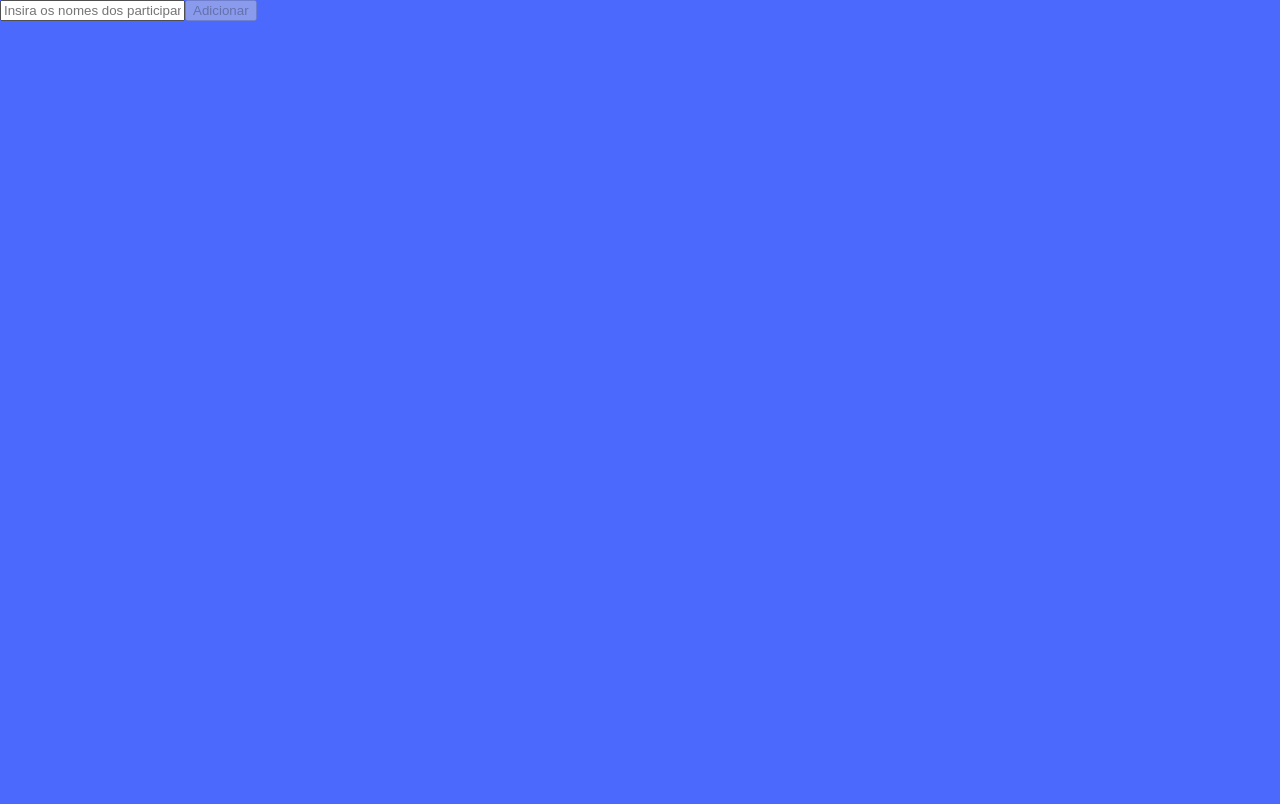
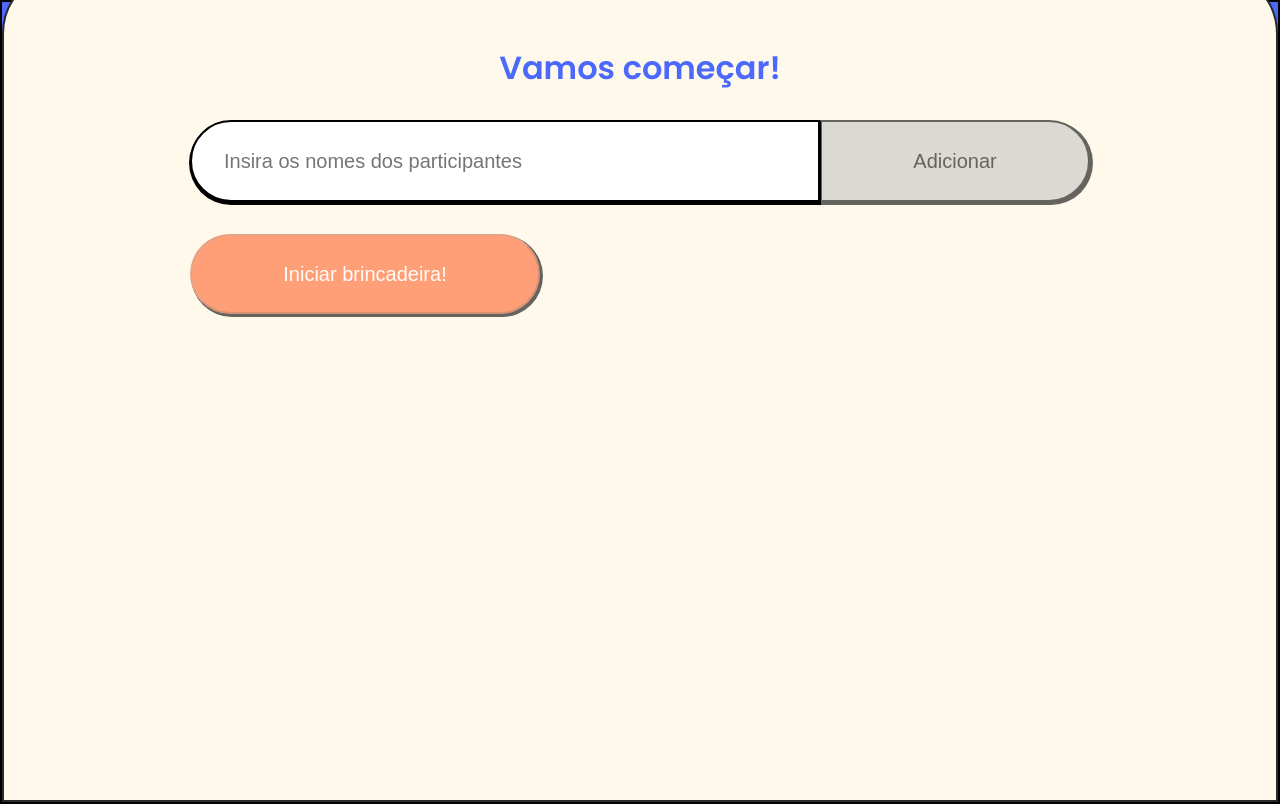
Before and after one commit to FellipeOliveiraBartalini/sorteador-de-amigo-secreto-alura, a React (Create React App) app: page / in a window 1280 px wide. Built offline with nearby package versions, Linux system fonts and the light colour scheme; the HTML template or start-up script is replaced by a standard one.

Commit message:
Add style

```diff
--- a/src/App.tsx
+++ b/src/App.tsx
@@ -1,8 +1,7 @@
 import React from 'react';
 import { BrowserRouter, Route, Routes } from 'react-router-dom';
 import { RecoilRoot } from 'recoil';
-import Formulario from './components/formulario';
-import Header from './components/header';
+import Configuracao from './pages/configuracao';
 
 function App() {
   return (
@@ -10,7 +9,7 @@ function App() {
     <BrowserRouter>
       <RecoilRoot>
         <Routes>
-          <Route path='/' element={<Formulario />} />
+          <Route path='/' element={<Configuracao />} />
         </Routes>
       </RecoilRoot>
     </BrowserRouter>
--- a/src/components/card/index.tsx
+++ b/src/components/card/index.tsx
@@ -1,7 +1,7 @@
 import React from 'react';
 import style from './Card.module.scss';
 
-export default function Card (children: React.FC) {
+export const Card: React.FC = ({children}) => {
     return (
         <div className={style.card}>
             {children}
--- /dev/null
+++ b/src/components/footer/Footer.module.scss
@@ -0,0 +1,38 @@
+.footer {
+    display: flex;
+    align-items: center;
+    justify-content: space-between;
+}
+
+.footer__button {
+    width: 350px;
+    height: 80px;
+    font-size: 20px;
+    box-shadow: 2px 2px 0px 1px #000000;
+    border-radius: 45px;
+    background-color: #FE652B;
+    color: #FFF;
+    cursor: pointer;
+}
+
+.footer__button:disabled {
+    opacity: 0.6;
+    cursor: not-allowed;
+}
+
+.footer__button:hover {
+    background-color: #4B69FD;
+}
+
+@media screen and (max-width: 800px) {
+    .footer__button {
+        width: 220px;
+        margin: 32px 0;
+    }
+    .footer {
+        flex-direction: column;
+    }
+    .footer img {
+        margin-top: 32px;
+    }
+}
--- a/src/components/footer/index.tsx
+++ b/src/components/footer/index.tsx
@@ -1,6 +1,7 @@
 import React from 'react';
 import { useNavigate } from 'react-router-dom';
 import { useListaDeParticipantes } from '../../state/hooks/useListaDeParticipantes';
+import style from './Footer.module.scss';
 
 export default function Footer() {
 
@@ -13,8 +14,8 @@ export default function Footer() {
     }
 
     return (
-        <footer>
-            <button disabled={participantes.length < 3} onClick={iniciar}>Iniciar brincadeira!</button>
+        <footer className={style.footer}>
+            <button className={style.footer__button} disabled={participantes.length < 3} onClick={iniciar}>Iniciar brincadeira!</button>
         </footer>
     );
 }
--- /dev/null
+++ b/src/components/formulario/Formulario.module.scss
@@ -0,0 +1,70 @@
+.form {
+    margin-bottom: 32px;
+}
+
+.form__input {
+    border-top-left-radius: 45px;
+    border-bottom-left-radius: 45px;
+    height: 82px;
+    width: 70%;
+    box-sizing: border-box;
+    padding-left: 32px;
+    font-size: 20px;
+    border: 2px solid black;
+    box-shadow: 0px 2px 0px 1px #000000;
+}
+
+.form__input:focus {
+    outline: none;
+}
+
+.form__button {
+    border-top-right-radius: 45px;
+    border-bottom-right-radius: 45px;
+    height: 82px;
+    width: 30%;
+    box-sizing: border-box;
+    border: 2px solid black;
+    font-size: 20px;
+    color: #000000;
+    box-shadow: 2px 2px 0px 1px #000000;
+    cursor: pointer;
+    background-color: #c4c4c4;
+}
+
+.form__button:hover {
+    opacity: 0.8;
+}
+
+.form__button:disabled {
+    opacity: 0.6;
+    cursor: not-allowed;
+}
+
+.form__alerta .form__erro {
+    color: #842029;
+    background-color: #f8d7da;
+    padding: 16px;
+    border: 1px solid #f5c2c7;
+    border-radius: 8px;
+}
+
+@media screen and (max-width: 800px) {
+    .form__alerta {
+        margin: 48px 0;
+    }
+    .form__input {
+        display: block;
+        width: 100%;
+        border-radius: 45px;
+        box-shadow: 0px 2px 0px 1px #000000;
+        margin-bottom: 18px;
+    }
+    .form__button {
+        display: block;
+        margin-top: 16px;
+        margin: 0 auto;
+        width: 220px;
+        border-radius: 45px;
+    }
+}
--- a/src/components/formulario/index.tsx
+++ b/src/components/formulario/index.tsx
@@ -1,6 +1,7 @@
 import React, { useRef, useState } from 'react';
 import { useAdicionarParticipante } from '../../state/hooks/useAdicionarParticipante';
 import { useMensagemDeErro } from '../../state/hooks/useMensagemDeErro';
+import style from './Formulario.module.scss';
 
 export default function Formulario() {
 
@@ -20,16 +21,17 @@ export default function Formulario() {
     }
 
     return (
-        <form onSubmit={adicionarParticipante}>
+        <form className={style.form} onSubmit={adicionarParticipante}>
             <input
+                className={style.form__input}
                 ref={inputRef}
                 value={nome}
                 onChange={event => setNome(event.target.value)}
                 type="text"
                 placeholder='Insira os nomes dos participantes'
             />
-            <button disabled={!nome}>Adicionar</button>
-            {mensagemDeErro && <p role='alert'>{mensagemDeErro}</p>}
+            <button className={style.form__button} disabled={!nome}>Adicionar</button>
+            {mensagemDeErro && <p role='alert' className={`${style.form__alerta} ${style.form__erro}`}>{mensagemDeErro}</p>}
         </form>
     );
 }
--- a/src/index.css
+++ b/src/index.css
@@ -1,20 +1,30 @@
 html {
-  font-family: 'Poppims', sans-serif;
-  font-size: 16px;
-
-  background-color: #4b69fd;
+  background: #4B69FD;
+  border: 2px solid black;
+  font-family: 'Poppins', sans-serif;
 }
 
-body {
-  margin: 0;
-  font-family: -apple-system, BlinkMacSystemFont, 'Segoe UI', 'Roboto', 'Oxygen',
-    'Ubuntu', 'Cantarell', 'Fira Sans', 'Droid Sans', 'Helvetica Neue',
-    sans-serif;
-  -webkit-font-smoothing: antialiased;
-  -moz-osx-font-smoothing: grayscale;
+#root {
+  display: flex;
+  flex-direction: column;
+  min-height: 100vh;
 }
 
-code {
-  font-family: source-code-pro, Menlo, Monaco, Consolas, 'Courier New',
-    monospace;
+section {
+  width: 100%;
+  text-align: center;
+  max-width: 900px;
 }
+
+h2 {
+  font-weight: 600;
+  font-size: 32px;
+  margin-bottom: 36px;
+  color: #4B69FD;
+}
+
+ul li {
+  font-size: 18px;
+  font-weight: 300;
+  margin: 8px 0;
+}
--- a/src/pages/configuracao/index.tsx
+++ b/src/pages/configuracao/index.tsx
@@ -1,14 +1,18 @@
 import React from 'react';
+import { Card } from '../../components/card';
 import Footer from '../../components/footer';
 import Formulario from '../../components/formulario';
 import ListaParticipantes from '../../components/listaParticipantes';
 
 export default function Configuracao() {
     return (
-        <>
-            <Formulario />
-            <ListaParticipantes />
-            <Footer />
-        </>
+        <Card>
+            <section>
+                <h2>Vamos começar!</h2>
+                <Formulario />
+                <ListaParticipantes />
+                <Footer />
+            </section>
+        </Card>
     );
 }
```
